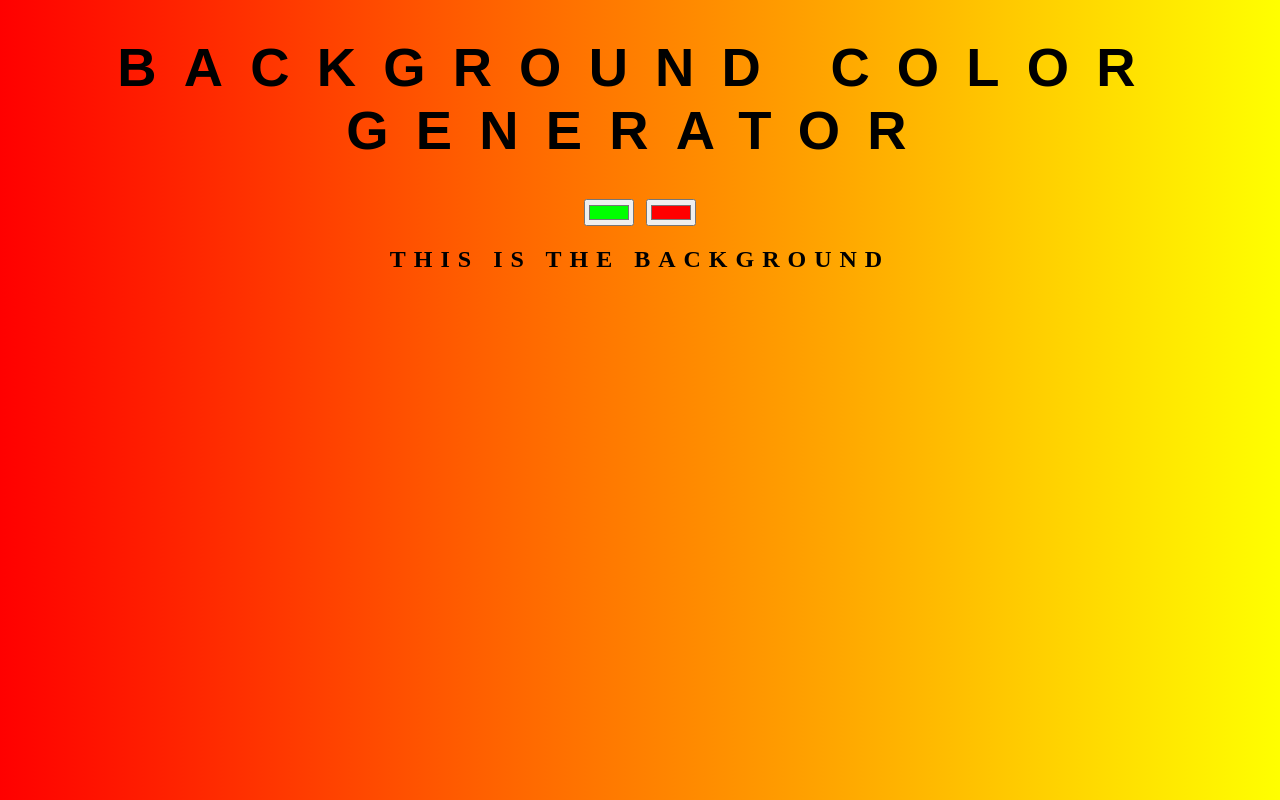
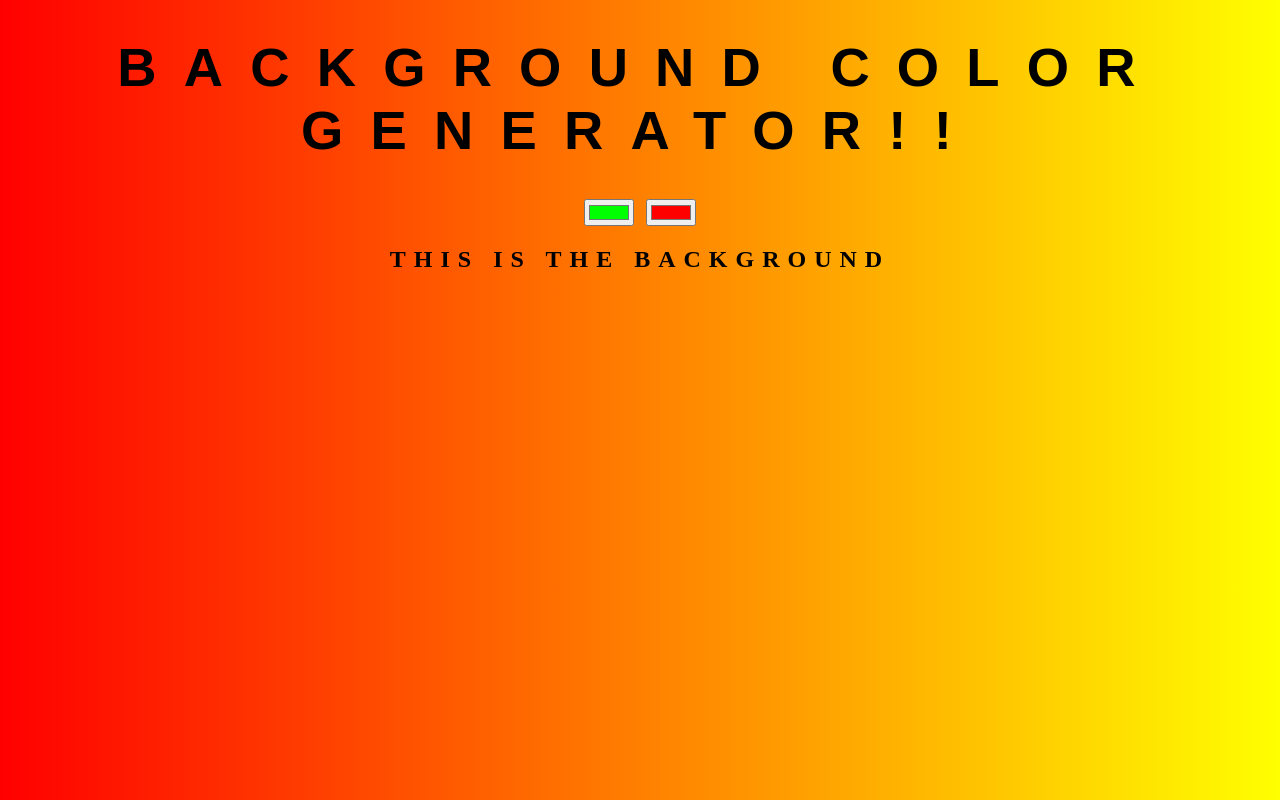
Before and after one commit to jahidjitu-cse/GUBREGISTER, a plain HTML site: page index.html in a window 1280 px wide. Drawn offline with Linux system fonts and the light colour scheme.

Commit message:
adding exclemetory

```diff
--- a/index.html
+++ b/index.html
@@ -6,7 +6,7 @@
 	<link rel="stylesheet" href="style1.css">
 </head>
 <body id="Gradeint">
-	<h1>Background Color Generator</h1>
+	<h1>Background Color Generator!!</h1>
 	<input class="color1" type="color" name="color1" value="#00ff00">
 	<input class="color2" type="color" name="color2" value="#ff0000">
 	<h2>This is the background</h2>
```
